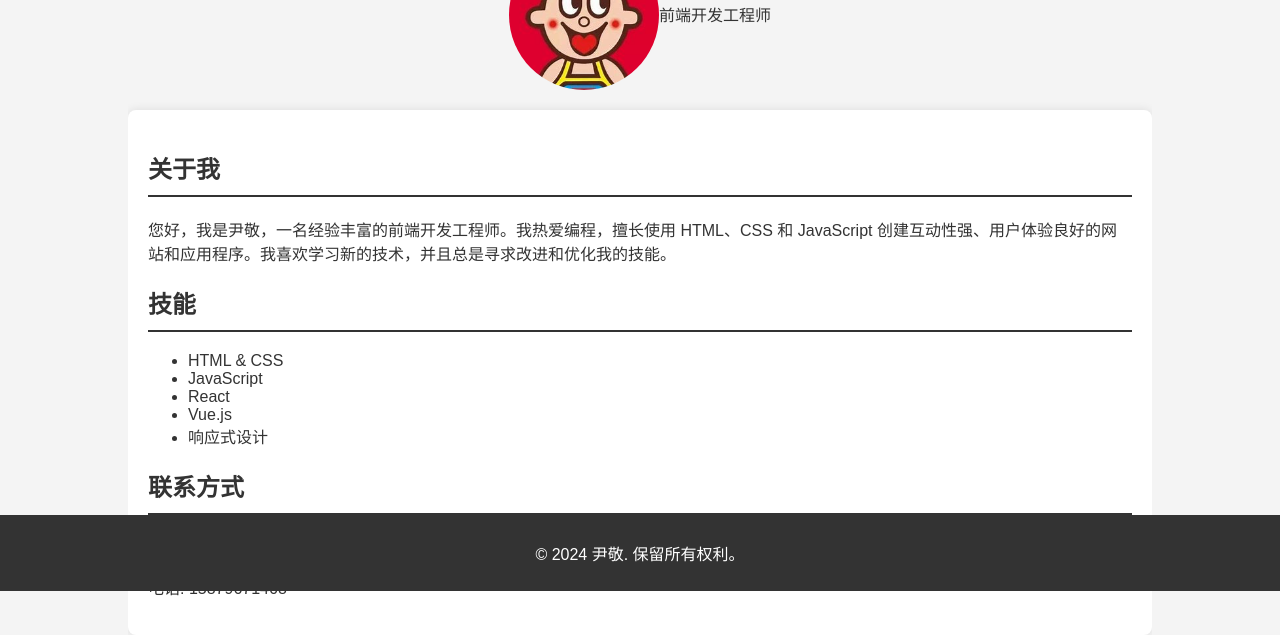
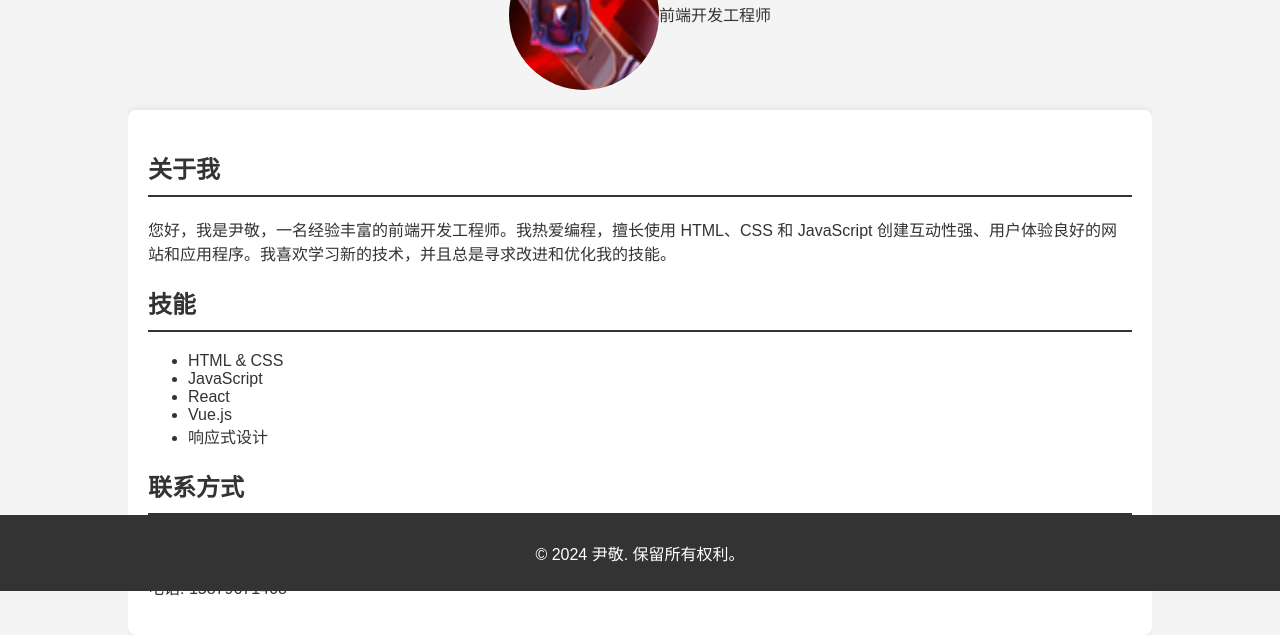
Before and after one commit to YJYJYJJ/re01-Yj, a plain HTML site: page index.html in a window 1280 px wide. Shown: the part 209-844 px from the top of the page. Drawn offline with Linux system fonts and the light colour scheme.

Commit message:
Update index.html

```diff
--- a/index.html
+++ b/index.html
@@ -67,7 +67,7 @@
 
     <div class="container">
         <div class="profile">
-            <img src="/OIP.jfif" alt="个人头像">
+            <img src="/bogduggs_baldric.png" alt="个人头像">
             <div>
                 <h1>尹敬</h1>
                 <p>前端开发工程师</p>
```
